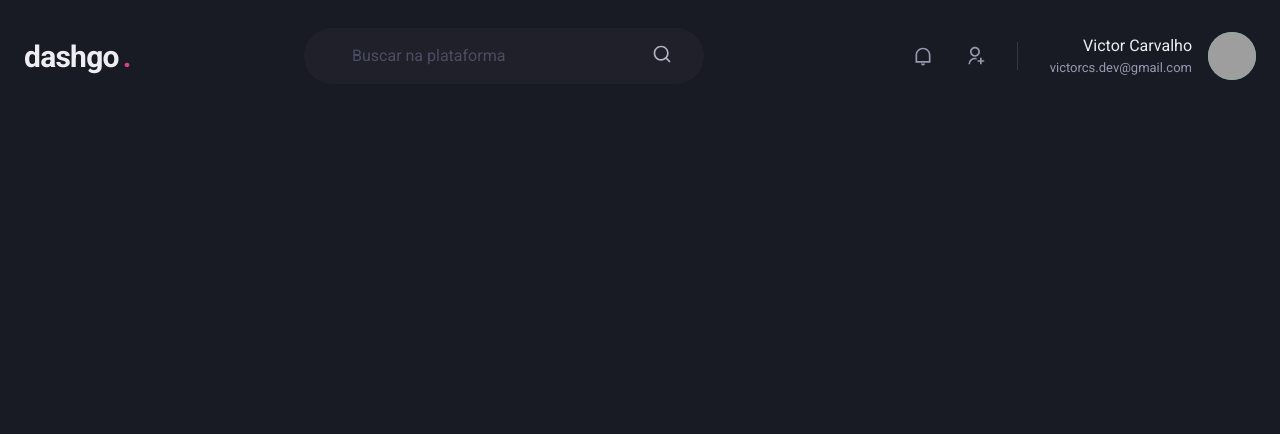
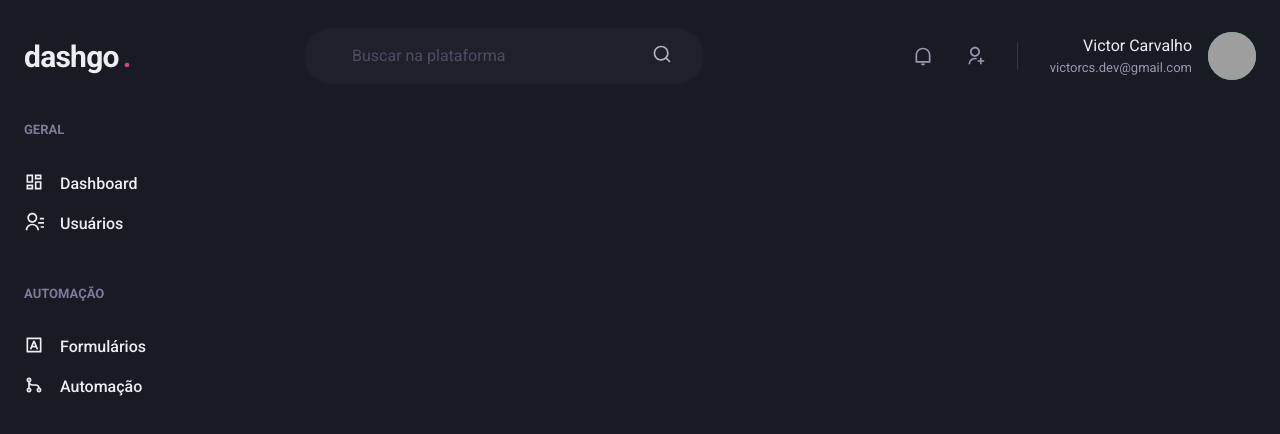
Before and after one commit to victordev13/ch04_dashgo, a Next.js app: page /dashboard in a window 1280 px wide. Shown: the top 434 px of the page. Built offline with nearby package versions, Linux system fonts and the light colour scheme; grey boxes are pictures that could not be loaded.

Commit message:
feat: SideBar

```diff
--- /dev/null
+++ b/src/components/Sidebar/Sidebar.tsx
@@ -0,0 +1,38 @@
+import { Box, Stack, Text, Link, Icon } from "@chakra-ui/react";
+import { RiContactsLine, RiDashboardLine, RiGitMergeLine, RiInputMethodLine } from "react-icons/ri";
+
+export function Sidebar() {
+  return (
+    <Box as="aside" w="64" mr="8">
+      <Stack spacing="12" align="flex-start">
+        <Box>
+          <Text fontWeight="bold" color="gray.400" fontSize="small">GERAL</Text>
+          <Stack spacing="4" mt="8" align="stretch">
+            <Link display="flex" align="center">
+              <Icon as={RiDashboardLine} fontSize="20"/>
+              <Text ml="4" fontWeight="medium">Dashboard</Text>
+            </Link>
+            <Link display="flex" align="center">
+              <Icon as={RiContactsLine} fontSize="20"/>
+              <Text ml="4" fontWeight="medium">Usuários</Text>
+            </Link>
+          </Stack>
+        </Box>
+
+        <Box>
+          <Text fontWeight="bold" color="gray.400" fontSize="small">AUTOMAÇÃO</Text>
+          <Stack spacing="4" mt="8" align="stretch">
+            <Link display="flex" align="center">
+              <Icon as={RiInputMethodLine} fontSize="20"/>
+              <Text ml="4" fontWeight="medium">Formulários</Text>
+            </Link>
+            <Link display="flex" align="center">
+              <Icon as={RiGitMergeLine} fontSize="20"/>
+              <Text ml="4" fontWeight="medium">Automação</Text>
+            </Link>
+          </Stack>
+        </Box>
+      </Stack>
+    </Box>
+  )
+}
--- a/src/pages/dashboard.tsx
+++ b/src/pages/dashboard.tsx
@@ -1,9 +1,14 @@
+import { Flex } from '@chakra-ui/react';
 import { Header } from '../components/Header/Header';
+import { Sidebar } from '../components/Sidebar/Sidebar';
 
 export default function DashBoard() {
   return (
-    <div>
+    <Flex direction="column" h="100vh">
       <Header />
-    </div>
+      <Flex w="100%" my="6" maxWidth={1400} mx="auto"px="6">
+        <Sidebar/>
+      </Flex>
+    </Flex>
   );
 }
```
